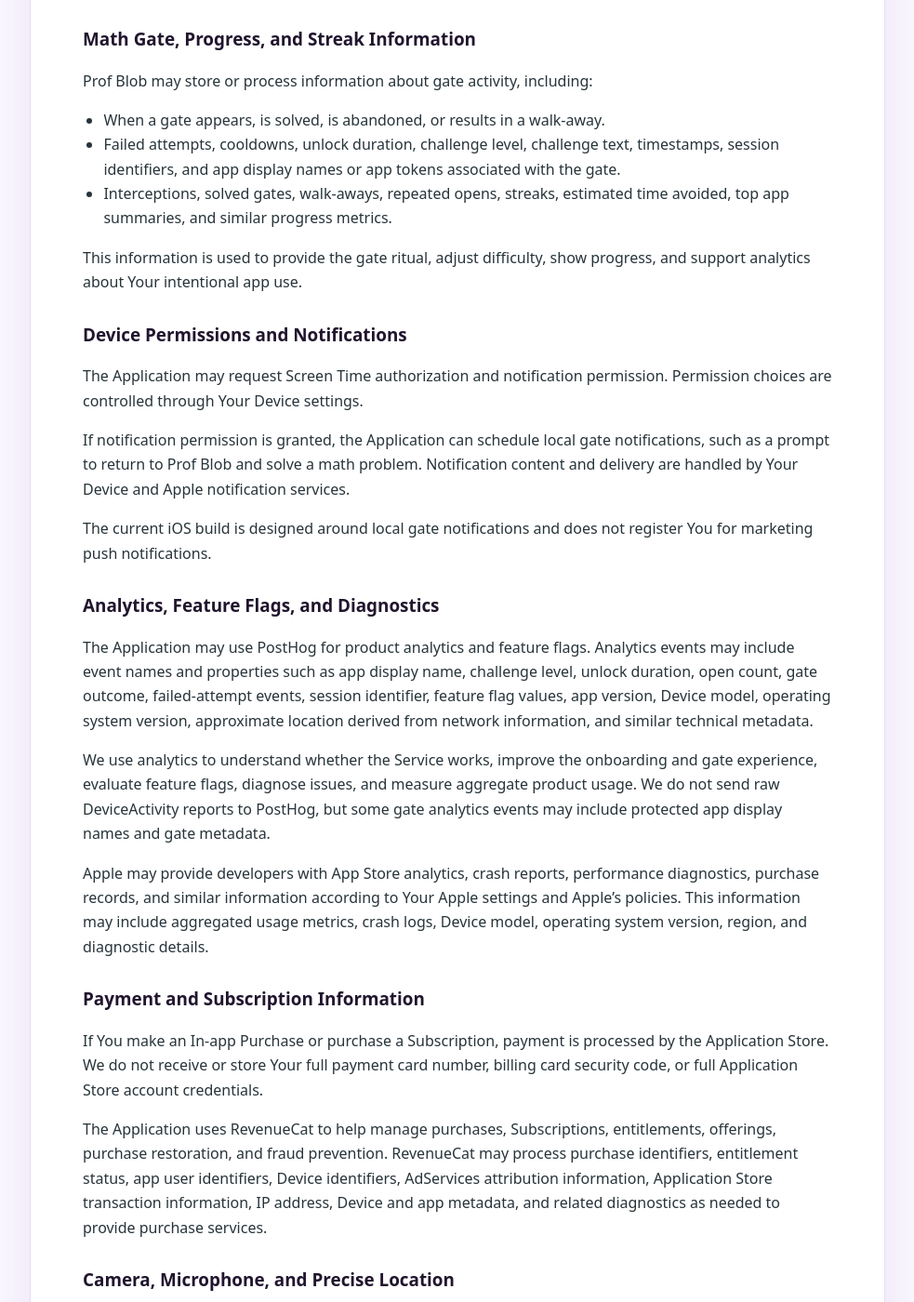
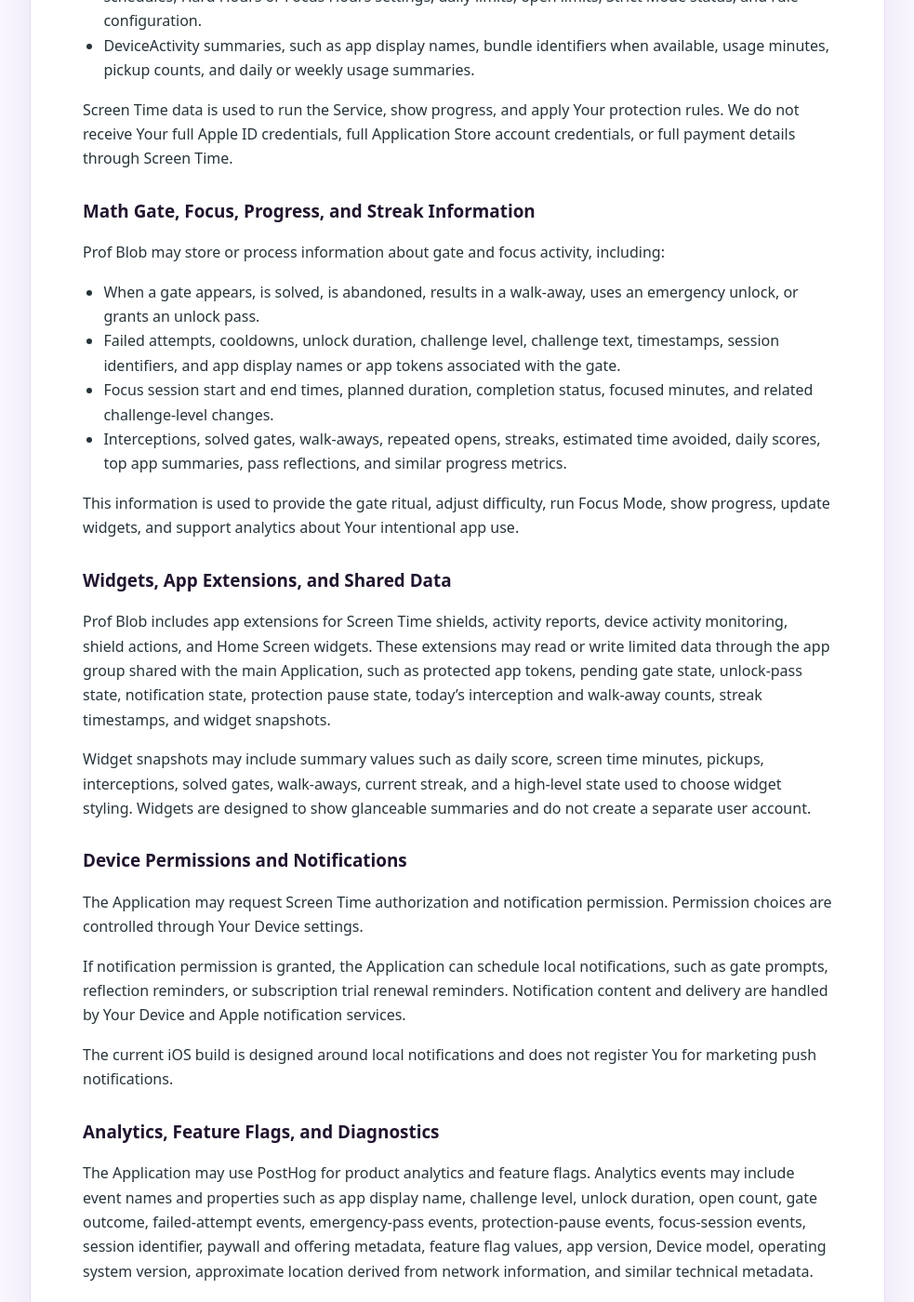
Before and after one commit to spammusubitech/spammusubitech.github.io, a Jekyll site: the page built from prof-blob/privacy/index.md, in a window 1280 px wide and 1400 px high, scrolled down 2053 px. Shown: the whole window at 93% size, without its empty margins (148-1131 px from the left). Built offline with Jekyll 4.4.1, drawn with Linux system fonts in a browser that asks for light colours; some of the changed text lies outside the part shown.

Commit message:
Update Prof Blob legal pages

```diff
--- a/_includes/legal/prof-blob/privacy-policy.md
+++ b/_includes/legal/prof-blob/privacy-policy.md
@@ -1,10 +1,10 @@
 # Privacy Policy for Prof Blob
 
-Last updated: May 2, 2026
+Last updated: June 20, 2026
 
-This Privacy Policy explains how Spam Musubi Technologies LLC handles information when You use Prof Blob.
+This Privacy Policy explains how Spam Musubi Technologies LLC handles information when You use Prof Blob. References to Prof Blob may include Blob, the `blob-screen-time` app, widgets, app extensions, public pages, support materials, or similar names used for the Service.
 
-Prof Blob is designed to help You create a short cognitive pause before opening selected apps. Screen Time selections, math-gate history, unlock timers, rules, streaks, and progress summaries are primarily stored on Your Device and, depending on Your Apple and iCloud settings, may sync or back up through Apple services.
+Prof Blob helps You create a short cognitive pause before opening selected apps. Screen Time selections, math-gate history, unlock timers, rules, focus sessions, emergency passes, widget snapshots, streaks, and progress summaries are primarily stored on Your Device and, depending on Your Apple and iCloud settings, may sync or back up through Apple services.
 
 ## Interpretation and Definitions
 
@@ -21,9 +21,11 @@
 - **Company** means Spam Musubi Technologies LLC, 3400 Cottage Way, Ste G2 #11929 Sacramento, California 95825. The Company may also be referred to as "We," "Us," or "Our."
 - **Country** refers to California, United States.
 - **Device** means any device that can access or run the Service, such as an iPhone, iPad, or other compatible device.
+- **In-app Purchase** means a purchase of a product, feature, service, or Subscription made through the Application and handled by the Application Store.
 - **Personal Data** means information that relates to an identified or identifiable individual.
-- **Service** means the Application and the features made available through it.
+- **Service** means the Application and the features made available through it, including app extensions and widgets.
 - **Service Provider** means a person or company that processes information on Our behalf or helps Us provide the Service.
+- **Subscription** means paid access to premium features of the Service offered on a recurring basis.
 - **Usage Data** means information collected automatically about use of the Service or the Device environment.
 - **You** means the individual accessing or using the Service, or the company or other legal entity on whose behalf that individual is accessing or using the Service.
 
@@ -35,7 +37,7 @@
 
 - Support messages, email address, and other contact details if You contact Us.
 - Onboarding choices, such as which apps feel distracting, when distraction usually happens, what You want more time for, and Your estimated daily phone use.
-- Settings and preferences, such as unlock duration, challenge difficulty, cooldown duration, escalation sensitivity, daily goals, Hard Hours, and notification preferences.
+- Settings and preferences, such as unlock duration, challenge difficulty, cooldown duration, escalation sensitivity, daily goals, Hard Hours, Focus Hours, daily time or open limits, Strict Mode, emergency passes, reflection reminders, and notification preferences.
 - Purchase-related choices, such as which Subscription or In-app Purchase You select, as processed through the Application Store and Our purchase provider.
 
 ### Screen Time, Protected Apps, and Usage Information
@@ -45,34 +47,41 @@
 - Screen Time authorization status.
 - App, category, or web-domain selections You choose to protect.
 - System-provided app tokens and app display names for protected apps.
-- Protection state, unlock-pass state, base challenge level, active blocking schedules, Hard Hours settings, and rule configuration.
+- Protection state, unlock-pass state, emergency protection pause state, base challenge level, active schedules, Hard Hours or Focus Hours settings, daily limits, open limits, Strict Mode status, and rule configuration.
 - DeviceActivity summaries, such as app display names, bundle identifiers when available, usage minutes, pickup counts, and daily or weekly usage summaries.
 
 Screen Time data is used to run the Service, show progress, and apply Your protection rules. We do not receive Your full Apple ID credentials, full Application Store account credentials, or full payment details through Screen Time.
 
-### Math Gate, Progress, and Streak Information
+### Math Gate, Focus, Progress, and Streak Information
 
-Prof Blob may store or process information about gate activity, including:
+Prof Blob may store or process information about gate and focus activity, including:
 
-- When a gate appears, is solved, is abandoned, or results in a walk-away.
+- When a gate appears, is solved, is abandoned, results in a walk-away, uses an emergency unlock, or grants an unlock pass.
 - Failed attempts, cooldowns, unlock duration, challenge level, challenge text, timestamps, session identifiers, and app display names or app tokens associated with the gate.
-- Interceptions, solved gates, walk-aways, repeated opens, streaks, estimated time avoided, top app summaries, and similar progress metrics.
+- Focus session start and end times, planned duration, completion status, focused minutes, and related challenge-level changes.
+- Interceptions, solved gates, walk-aways, repeated opens, streaks, estimated time avoided, daily scores, top app summaries, pass reflections, and similar progress metrics.
 
-This information is used to provide the gate ritual, adjust difficulty, show progress, and support analytics about Your intentional app use.
+This information is used to provide the gate ritual, adjust difficulty, run Focus Mode, show progress, update widgets, and support analytics about Your intentional app use.
+
+### Widgets, App Extensions, and Shared Data
+
+Prof Blob includes app extensions for Screen Time shields, activity reports, device activity monitoring, shield actions, and Home Screen widgets. These extensions may read or write limited data through the app group shared with the main Application, such as protected app tokens, pending gate state, unlock-pass state, notification state, protection pause state, today's interception and walk-away counts, streak timestamps, and widget snapshots.
+
+Widget snapshots may include summary values such as daily score, screen time minutes, pickups, interceptions, solved gates, walk-aways, current streak, and a high-level state used to choose widget styling. Widgets are designed to show glanceable summaries and do not create a separate user account.
 
 ### Device Permissions and Notifications
 
 The Application may request Screen Time authorization and notification permission. Permission choices are controlled through Your Device settings.
 
-If notification permission is granted, the Application can schedule local gate notifications, such as a prompt to return to Prof Blob and solve a math problem. Notification content and delivery are handled by Your Device and Apple notification services.
+If notification permission is granted, the Application can schedule local notifications, such as gate prompts, reflection reminders, or subscription trial renewal reminders. Notification content and delivery are handled by Your Device and Apple notification services.
 
-The current iOS build is designed around local gate notifications and does not register You for marketing push notifications.
+The current iOS build is designed around local notifications and does not register You for marketing push notifications.
 
 ### Analytics, Feature Flags, and Diagnostics
 
-The Application may use PostHog for product analytics and feature flags. Analytics events may include event names and properties such as app display name, challenge level, unlock duration, open count, gate outcome, failed-attempt events, session identifier, feature flag values, app version, Device model, operating system version, approximate location derived from network information, and similar technical metadata.
+The Application may use PostHog for product analytics and feature flags. Analytics events may include event names and properties such as app display name, challenge level, unlock duration, open count, gate outcome, failed-attempt events, emergency-pass events, protection-pause events, focus-session events, session identifier, paywall and offering metadata, feature flag values, app version, Device model, operating system version, approximate location derived from network information, and similar technical metadata.
 
-We use analytics to understand whether the Service works, improve the onboarding and gate experience, evaluate feature flags, diagnose issues, and measure aggregate product usage. We do not send raw DeviceActivity reports to PostHog, but some gate analytics events may include protected app display names and gate metadata.
+We use analytics to understand whether the Service works, improve onboarding, gates, focus sessions, widgets, settings, and paywalls, evaluate feature flags, diagnose issues, and measure aggregate product usage. We do not send raw DeviceActivity reports to PostHog, but some gate analytics events may include protected app display names and gate metadata.
 
 Apple may provide developers with App Store analytics, crash reports, performance diagnostics, purchase records, and similar information according to Your Apple settings and Apple's policies. This information may include aggregated usage metrics, crash logs, Device model, operating system version, region, and diagnostic details.
 
@@ -94,9 +103,9 @@
 
 - To provide and maintain the Service.
 - To request and manage Screen Time permissions.
-- To protect selected apps, show shields, run math gates, grant unlock passes, and manage cooldowns.
-- To generate math challenges, evaluate answers, adjust difficulty, and apply Hard Hours or other rules.
-- To show progress, streaks, analytics, usage summaries, top apps, and estimated time avoided.
+- To protect selected apps, show shields, run math gates, grant unlock passes, manage emergency passes, manage protection pauses, and manage cooldowns.
+- To generate math challenges, evaluate answers, adjust difficulty, and apply Hard Hours, Focus Hours, Focus Mode, Strict Mode, limits, or other rules.
+- To show progress, streaks, analytics, usage summaries, top apps, focus summaries, widget snapshots, daily scores, and estimated time avoided.
 - To save Your app settings and preferences.
 - To schedule and deliver local notifications.
 - To process, verify, restore, or support In-app Purchases and Subscriptions.
@@ -107,7 +116,7 @@
 
 ## How Information Is Stored
 
-Protected app selections, rules, gate events, progress history, streaks, usage summaries, onboarding choices, and settings are primarily stored on Your Device using local storage such as Core Data and UserDefaults, including storage shared with Prof Blob's app extensions through the app group.
+Protected app selections, rules, gate events, progress history, streaks, usage summaries, onboarding choices, focus sessions, emergency-pass state, widget snapshots, and settings are primarily stored on Your Device using local storage such as Core Data and UserDefaults, including storage shared with Prof Blob's app extensions through the app group.
 
 Depending on Your Device settings, Apple account settings, backup settings, and Application configuration, some Application data may be included in iCloud backups or synced through Apple's CloudKit or other iCloud services. We do not operate a separate cloud service for storing raw Screen Time reports.
 
@@ -115,7 +124,7 @@
 
 We may share information in the following situations:
 
-- **With Apple and Application Store services:** Apple may process information related to app downloads, Screen Time authorization, protected-app controls, DeviceActivity reports, ManagedSettings shields, notifications, iCloud backup or sync, diagnostics, purchases, subscriptions, refunds, and App Store analytics.
+- **With Apple and Application Store services:** Apple may process information related to app downloads, Screen Time authorization, protected-app controls, DeviceActivity reports, ManagedSettings shields, app extensions, widgets, notifications, iCloud backup or sync, diagnostics, purchases, subscriptions, refunds, and App Store analytics.
 - **With RevenueCat:** RevenueCat helps Us manage purchases, Subscriptions, entitlements, offerings, purchase restoration, attribution, and related diagnostics.
 - **With PostHog:** PostHog helps Us understand product usage, run analytics, and evaluate feature flags.
 - **With Service Providers:** We may use providers for support, email, hosting, diagnostics, purchase validation, analytics, feature flags, or similar operational needs.
@@ -138,7 +147,7 @@
 
 ## Deleting Your Information
 
-You can delete local Application data by using available app controls, deleting individual records where supported, revoking Screen Time access, or deleting the Application from Your Device.
+You can delete local Application data by using available app controls, deleting individual records where supported, revoking Screen Time access, disabling widgets, or deleting the Application from Your Device.
 
 Deleting the Application may not delete information stored by Apple, such as App Store purchase history, Screen Time permissions, iCloud backups, diagnostics, or subscription records. You can manage Apple data through Your Apple account and Device settings.
 
@@ -166,7 +175,7 @@
 
 Depending on where You live, You may have rights to request access to, correction of, deletion of, or information about Personal Data We process about You.
 
-Because much of Prof Blob's Screen Time, gate, and progress data is stored locally on Your Device or with Apple services, We may not have access to it. You can manage local data through the Application and Device controls.
+Because much of Prof Blob's Screen Time, gate, focus, widget, and progress data is stored locally on Your Device or with Apple services, We may not have access to it. You can manage local data through the Application and Device controls.
 
 To exercise rights for information You have provided directly to Us or information processed by Our Service Providers on Our behalf, contact Us at the email address below.
 
```
Also changed, not shown: _includes/legal/prof-blob/terms.md (+24 -18 lines).
